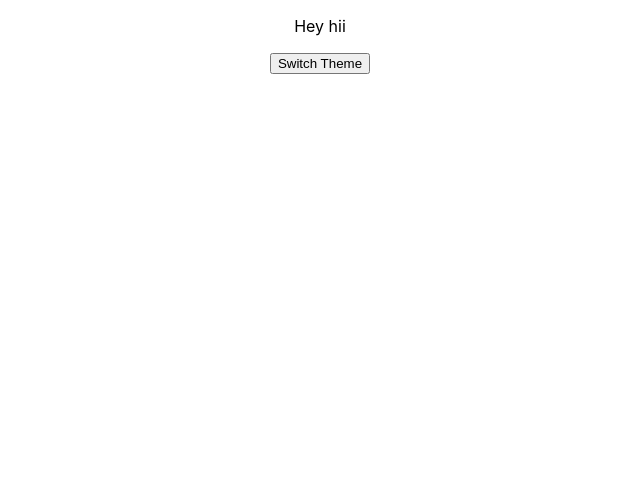
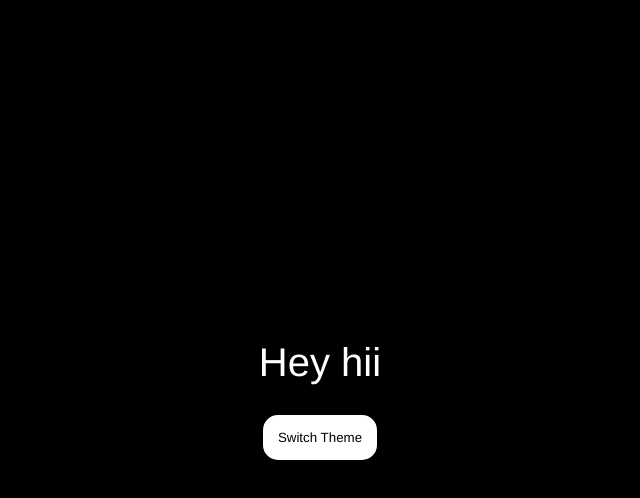
Before and after one commit to Stack-Naveen/20-reactjs-basic-projects, a React (Create React App) app: page / in a window 1280 px wide. Shown: the top 498 px of the page, without its empty margins (320-960 px from the left). Built offline with nearby package versions, Linux system fonts and the light colour scheme.

Commit message:
Add necessary styles for light-dark-mode

```diff
--- a/src/components/light-dark-mode/UseStorage.jsx
+++ b/src/components/light-dark-mode/UseStorage.jsx
@@ -9,7 +9,7 @@ export default function useStorage(key, defaultValue) {
       );
     } catch (error) {
       console.log(error);
-      currentValue === defaultValue;
+      currentValue = defaultValue;
     }
     return currentValue;
   });
--- a/src/components/light-dark-mode/index.jsx
+++ b/src/components/light-dark-mode/index.jsx
@@ -1,4 +1,5 @@
 import useStorage from "./useStorage";
+import "./styles.css";
 
 const SwitchColor = () => {
   const [theme, setTheme] = useStorage("theme", "dark");
@@ -7,7 +8,7 @@ const SwitchColor = () => {
     setTheme(theme === "light" ? "dark" : "light");
   };
   return (
-    <div className="theme-container">
+    <div className="theme-container" data-switch={theme}>
       <div className="change-theme">
         <p>Hey hii</p>
         <button onClick={handleTheme}>Switch Theme</button>
--- /dev/null
+++ b/src/components/light-dark-mode/styles.css
@@ -0,0 +1,48 @@
+* {
+  font-family: "Franklin Gothic Medium", "Arial Narrow", Arial, sans-serif;
+}
+:root {
+  --back: white;
+  --text: black;
+  --btn-bg: black;
+  --btn-text: white;
+}
+
+[data-switch="dark"] {
+  --back: black;
+  --text: white;
+  --btn-bg: white;
+  --btn-text: black;
+}
+.theme-container {
+  background-color: var(--back);
+  height: 100vh;
+  display: flex;
+  flex-direction: column;
+  justify-content: center;
+  font-size: 20px;
+  transition: all 1s;
+}
+
+.change-theme {
+  display: flex;
+  justify-content: center;
+  align-items: center;
+  flex-direction: column;
+  gap: 30px;
+}
+
+.theme-container .change-theme p {
+  color: var(--text);
+  font-size: 40px;
+  margin: 0px;
+}
+
+.theme-container .change-theme button {
+  background-color: var(--btn-bg);
+  border: 5px solid var(--btn-bg);
+  color: var(--btn-text);
+  padding: 10px;
+  border-radius: 15px;
+  cursor: pointer;
+}
```
